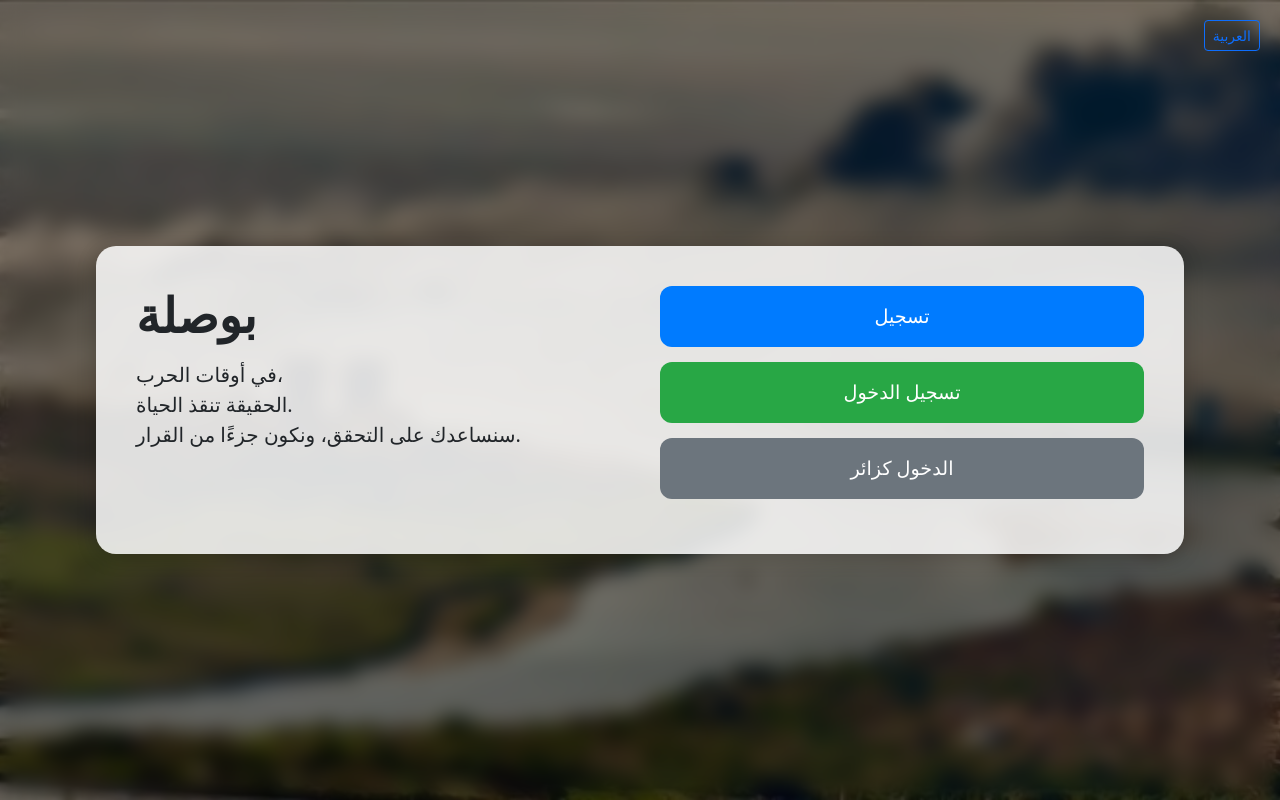
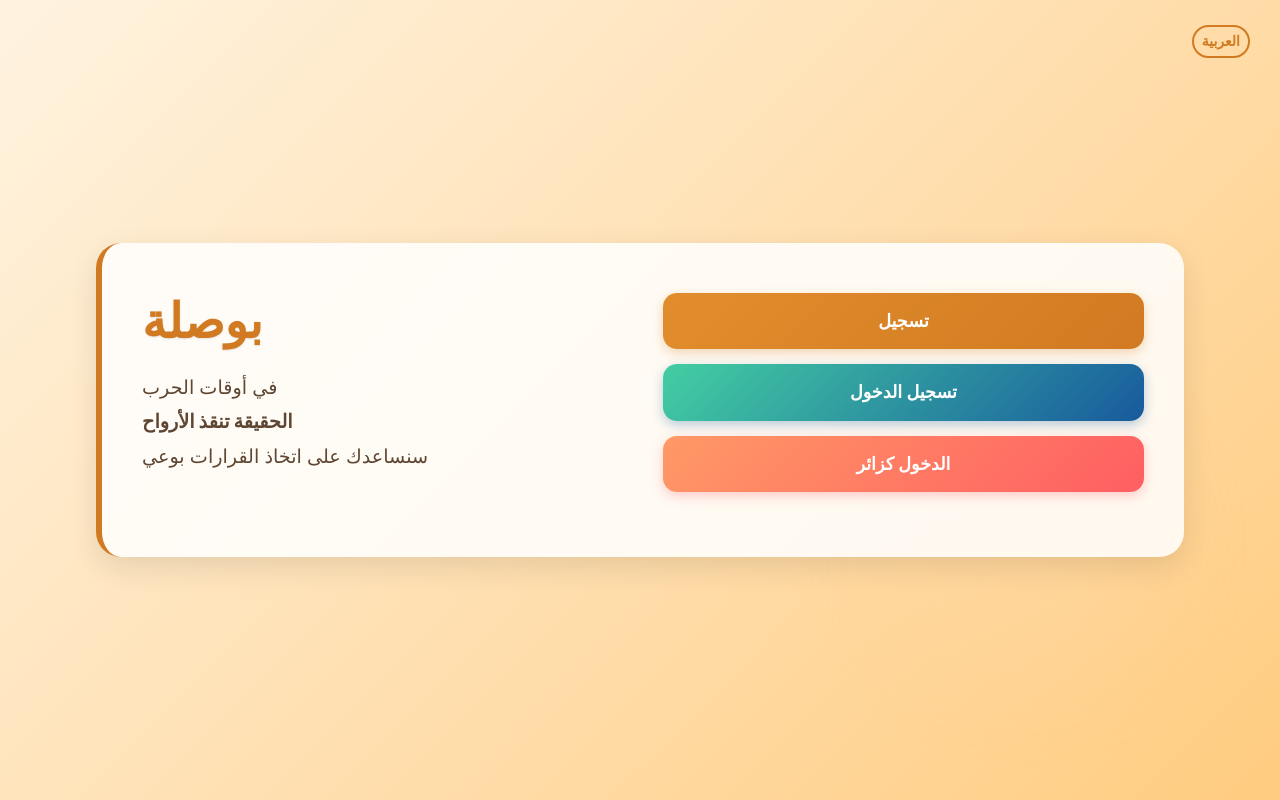
Before and after one commit to proj5thit-cpu/Bousala-Graduation-Project, a Flask app: page / in a window 1280 px wide. Run offline with Flask 3, Linux system fonts and the light colour scheme.

Commit message:
Update home.html

```diff
--- a/app/templates/home.html
+++ b/app/templates/home.html
@@ -5,128 +5,188 @@
     <meta name="viewport" content="width=device-width, initial-scale=1.0">
     <title>Bousala - Welcome</title>
     <link href="https://cdn.jsdelivr.net/npm/bootstrap@5.3.0/dist/css/bootstrap.min.css" rel="stylesheet">
+    <link href="https://fonts.googleapis.com/css2?family=Poppins:wght@400;600;700&display=swap" rel="stylesheet">
     <style>
+        /* 🌅 Page background matching other pages */
         body {
             height: 100vh;
             margin: 0;
             display: flex;
             align-items: center;
             justify-content: center;
-    background: url('/static/img/bg.jpg') no-repeat center center/cover;
-    /* Dark overlay */
-    position: relative;
+            font-family: 'Poppins', sans-serif;
+            background: linear-gradient(135deg, #fff3e0, #ffe0b2, #ffcc80);
+            color: #3c2a14;
+            overflow: hidden;
         }
 
-body::before {
-    content: "";
+        /* 🌟 Floating animated orbs */
+        .orb {
             position: absolute;
-    top: 0;
-    left: 0;
-    width: 100%;
-    height: 100%;
-    background: rgba(0,0,0,0.5);  /* semi-transparent black */
-    backdrop-filter: blur(10px);  /* blurred effect */
-    z-index: 0;
+            border-radius: 50%;
+            filter: blur(50px);
+            opacity: 0.3;
+            animation: float 12s ease-in-out infinite;
+        }
+        .orb:nth-child(1) {
+            width: 200px; height: 200px;
+            background: #d17a22;
+            top: 10%; left: 5%;
+            animation-delay: 0s;
+        }
+        .orb:nth-child(2) {
+            width: 250px; height: 250px;
+            background: #ffd7a3;
+            bottom: 15%; right: 10%;
+            animation-delay: 4s;
+        }
+        @keyframes float {
+            0%, 100% { transform: translateY(0px); }
+            50% { transform: translateY(-25px); }
         }
 
+        /* ✨ Welcome container */
         .welcome-container {
             position: relative;
-    z-index: 1; /* keep container above background overlay */
-    background: rgba(255, 255, 255, 0.85); /* white with transparency */
-    border-radius: 20px;
-    box-shadow: 0 4px 20px rgba(0,0,0,0.2);
-    padding: 40px;
+            z-index: 2;
+            background: rgba(255, 255, 255, 0.85);
+            border-radius: 25px;
+            box-shadow: 0 10px 30px rgba(0,0,0,0.1);
+            padding: 50px 40px;
             display: grid;
             grid-template-columns: 1fr 1fr;
             gap: 40px;
             width: 85%;
             max-width: 1100px;
+            border-left: 6px solid #d17a22;
+            transition: transform 0.3s ease;
         }
 
-        .description h1 {
-            font-weight: bold;
-            font-size: 3rem;
+        .welcome-container:hover {
+            transform: scale(1.01);
         }
 
+        /* 🧭 Left side text */
+        .description h1 {
+            font-weight: 700;
+            font-size: 3rem;
+            color: #d17a22;
+            margin-bottom: 20px;
+            text-shadow: 0 1px 2px rgba(0,0,0,0.1);
+        }
+
+        .description p {
+            font-size: 1.2rem;
+            line-height: 1.8;
+            color: #5e4632;
+        }
+
+        /* 🎯 Buttons */
         .buttons .btn {
             width: 100%;
             padding: 15px;
-            font-size: 1.2rem;
+            font-size: 1.1rem;
             margin-bottom: 15px;
-            border-radius: 12px;
+            border-radius: 14px;
+            font-weight: 600;
+            border: none;
+            transition: all 0.3s ease;
+            position: relative;
+            overflow: hidden;
+        }
+
+        .btn-register {
+            background: linear-gradient(135deg, #e28d2d, #d17a22);
+            color: white;
+            box-shadow: 0 4px 12px rgba(209,122,34,0.3);
+        }
+
+        .btn-login {
+            background: linear-gradient(135deg, #43cea2, #185a9d);
+            color: white;
+            box-shadow: 0 4px 12px rgba(24,90,157,0.3);
+        }
+
+        .btn-guest {
+            background: linear-gradient(135deg, #ff9966, #ff5e62);
+            color: white;
+            box-shadow: 0 4px 12px rgba(255,94,98,0.3);
+        }
+
+        .buttons .btn:hover {
+            transform: translateY(-3px);
+            filter: brightness(1.1);
+        }
+
+        /* 🌐 Language switch */
+        .lang-switch {
+            position: absolute;
+            top: 25px;
+            right: 30px;
+            z-index: 3;
+        }
+
+        .lang-switch a {
+            border-radius: 25px;
+            border: 2px solid #d17a22;
+            color: #d17a22;
+            font-weight: 600;
             transition: all 0.3s ease;
         }
 
-
-
-.buttons .btn:hover {
-    transform: translateY(-3px);
-    background-color: rgb(123, 125, 42); /* soft green */
-    color: white;              /* text stays visible */
-    box-shadow: 0 6px 12px rgba(0,0,0,0.2);
-}
-
-
-        .btn-register {
-            background-color: #007bff;
+        .lang-switch a:hover {
+            background: #d17a22;
             color: white;
         }
 
-        .btn-login {
-            background-color: #28a745;
-            color: white;
-        }
-
-        .btn-guest {
-            background-color: #6c757d;
-            color: white;
-        }
-
-        /* Mobile responsive */
+        /* 📱 Responsive */
         @media (max-width: 768px) {
             .welcome-container {
                 grid-template-columns: 1fr;
                 text-align: center;
+                padding: 40px 25px;
             }
-            .buttons {
-                margin-top: 20px;
+            .description h1 {
+                font-size: 2.2rem;
             }
+            .description p {
+                font-size: 1rem;
             }
-
-        /* Language switch */
-        .lang-switch {
-            position: absolute;
-            top: 20px;
-            right: 20px;
         }
     </style>
 </head>
 <body>
-    <!-- Language switch -->
+
+    <!-- 🌐 Language Switch -->
     <div class="lang-switch">
         {% if request.args.get('lang') == 'ar' %}
-            <a href="{{ url_for('main.home', lang='en') }}" class="btn btn-sm btn-outline-primary">English</a>
+            <a href="{{ url_for('main.home', lang='en') }}" class="btn btn-sm">English</a>
         {% else %}
-            <a href="{{ url_for('main.home', lang='ar') }}" class="btn btn-sm btn-outline-primary">العربية</a>
+            <a href="{{ url_for('main.home', lang='ar') }}" class="btn btn-sm">العربية</a>
         {% endif %}
     </div>
 
+
+    <div class="orb"></div>
+    <div class="orb"></div>
+
+    <!-- 🌟 Welcome content -->
     <div class="welcome-container">
         <!-- Left side: Description -->
         <div class="description">
             {% if request.args.get('lang') == 'en' %}
                 <h1>Bousala</h1>
-                <p class="fs-5 mt-3">
-                    In times of war,<br>
-                    the truth saves lives.<br>
-                    We’ll help you verify facts — and be part of the decision.
+                <p>
+                    In times of war <br>
+                    <strong>truth saves lives</strong><br>
+                    We’ll help you make informed decisions
                 </p>
             {% else %}
                 <h1>بوصلة</h1>
-                <p class="fs-5 mt-3">
-                    في أوقات الحرب،<br>
-                    الحقيقة تنقذ الحياة.<br>
-                    سنساعدك على التحقق، ونكون جزءًا من القرار.
+                <p>
+                    في أوقات الحرب <br>
+                    <strong>الحقيقة تنقذ الأرواح</strong><br>
+                    سنساعدك على اتخاذ القرارات بوعي
                 </p>
             {% endif %}
         </div>
@@ -142,7 +202,6 @@ body::before {
                 <a href="{{ url_for('main.login', lang='ar') }}" class="btn btn-login">تسجيل الدخول</a>
                 <a href="{{ url_for('main.guest_start', lang='ar') }}" class="btn btn-guest">الدخول كزائر</a>
             {% endif %}
-
         </div>
     </div>
 </body>
```
Lines whose indentation alone changed are shown as unchanged.
